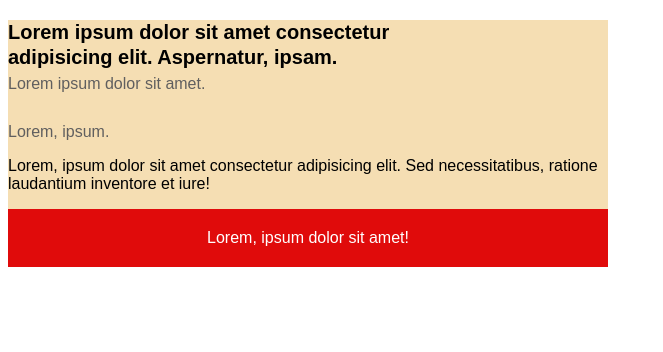
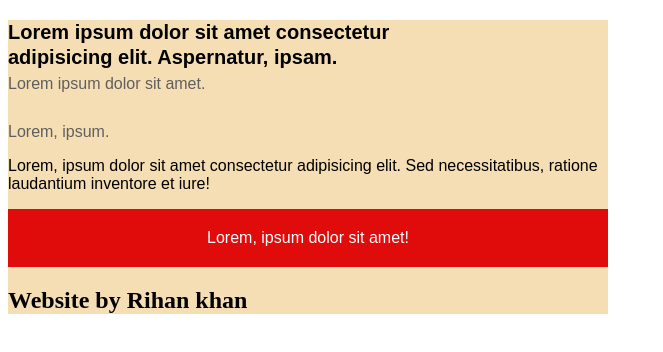
Before and after one commit to Rihan-kha/1st-website, a plain HTML site: page index.html in a window 1280 px wide. Shown: the whole page, without its empty margins (0-663 px from the left). Drawn offline with Linux system fonts and the light colour scheme.

Commit message:
Update index.html

```diff
--- a/index.html
+++ b/index.html
@@ -56,6 +56,7 @@
         <p class="para_4">Lorem, ipsum dolor sit amet consectetur adipisicing elit. Sed necessitatibus, ratione
             laudantium inventore et iure!</p>
         <p class="para_5">Lorem, ipsum dolor sit amet!</p>
+        <h2> Website by Rihan khan</h2>
     </div>
 
 </body>
```
